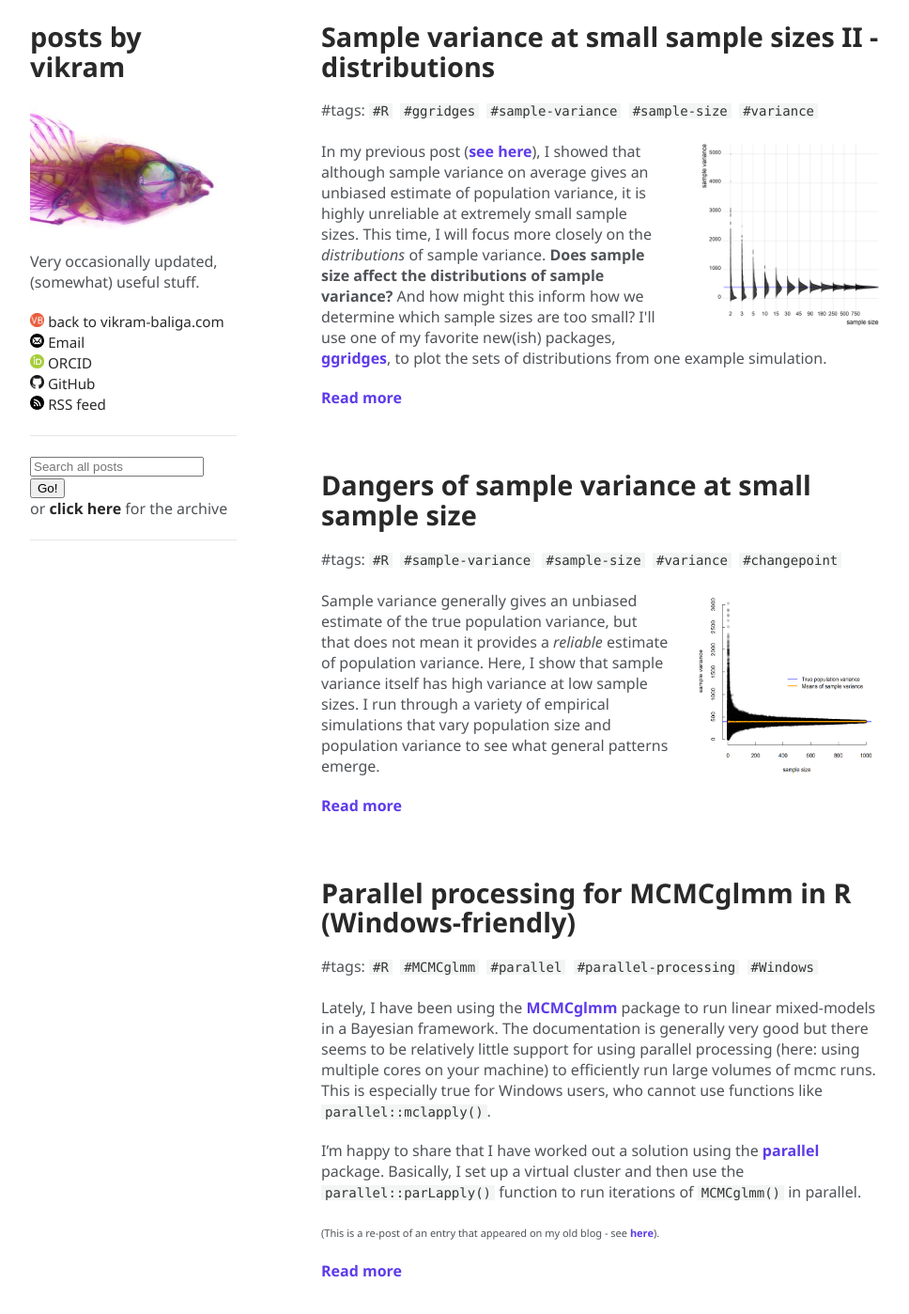
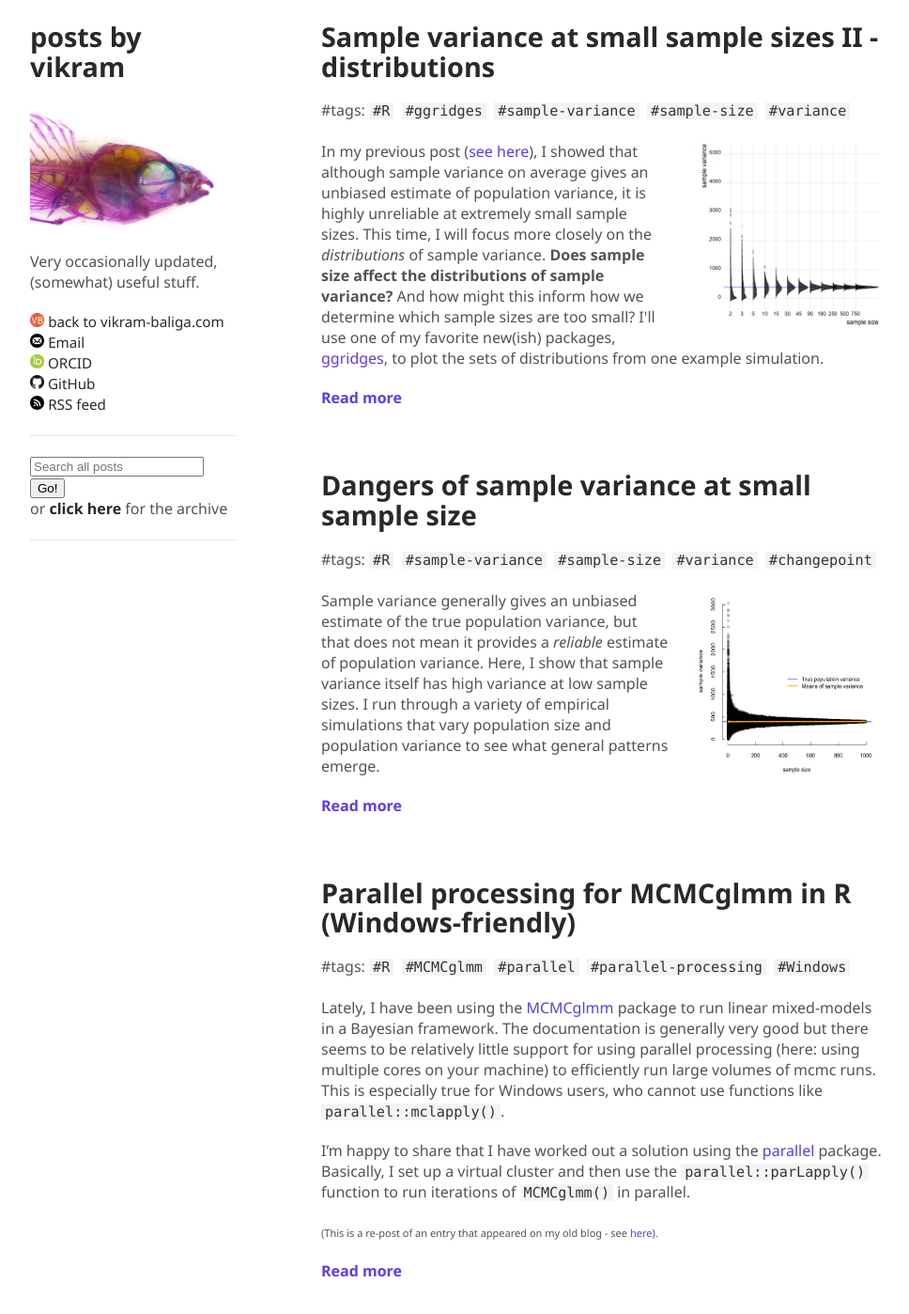
Before and after one commit to vbaliga/vbaliga.github.io, a Jekyll site: the page built from index.html, in a window 1280 px wide and 1400 px high. Shown: the whole window at 94% size, without its empty margins (153-1121 px from the left). Built offline with Jekyll 4.4.1, drawn with Linux system fonts in a browser that asks for light colours; a script that is not in the unit is left out.

Commit message:
Update style.css

```diff
--- a/assets/css/style.css
+++ b/assets/css/style.css
@@ -406,16 +406,31 @@ a:hover small {
   font-weight: 400;
 }
 
+.view a:hover, a:focus {
+  color: #5D3BE9;
+  font-weight: 600;
+}
+
 .section a {
   color: #5D3BE9;
   text-decoration: none;
   overflow-wrap: break-word;
+  font-weight: 400;
+}
+
+.section a:hover, a:focus {
+  color: #5D3BE9;
   font-weight: 600;
 }
 
 .entry a {
   color: #5D3BE9;
   overflow-wrap: break-word;
+  font-weight: 400;
+}
+
+.entry a:hover, a:focus {
+  color: #5D3BE9;
   font-weight: 600;
 }
 
@@ -428,21 +443,6 @@ a:hover small {
 .tagzz a:hover, a:focus {
   color: #5D3BE9;
   font-weight: bold;
-}
-
-.view a:hover, a:focus {
-  color: #5D3BE9;
-  font-weight: 600;
-}
-
-.entry a:hover, a:focus {
-  color: #5D3BE9;
-  font-weight: 600;
-}
-
-.section a:hover, a:focus {
-  color: #5D3BE9;
-  font-weight: 600;
 }
 
 .wrapper {
@@ -459,7 +459,7 @@ blockquote {
 
 code, pre {
   font-family: Consolas, Monaco, Bitstream Vera Sans Mono, Lucida Console, Terminal, Liberation Mono, DejaVu Sans Mono, Courier New, monospace;
-  font-size: 14px;
+  font-size: 0.95em;
   color: #333;
   background-color:#F3F4F4;
   padding-left:4px;
```
